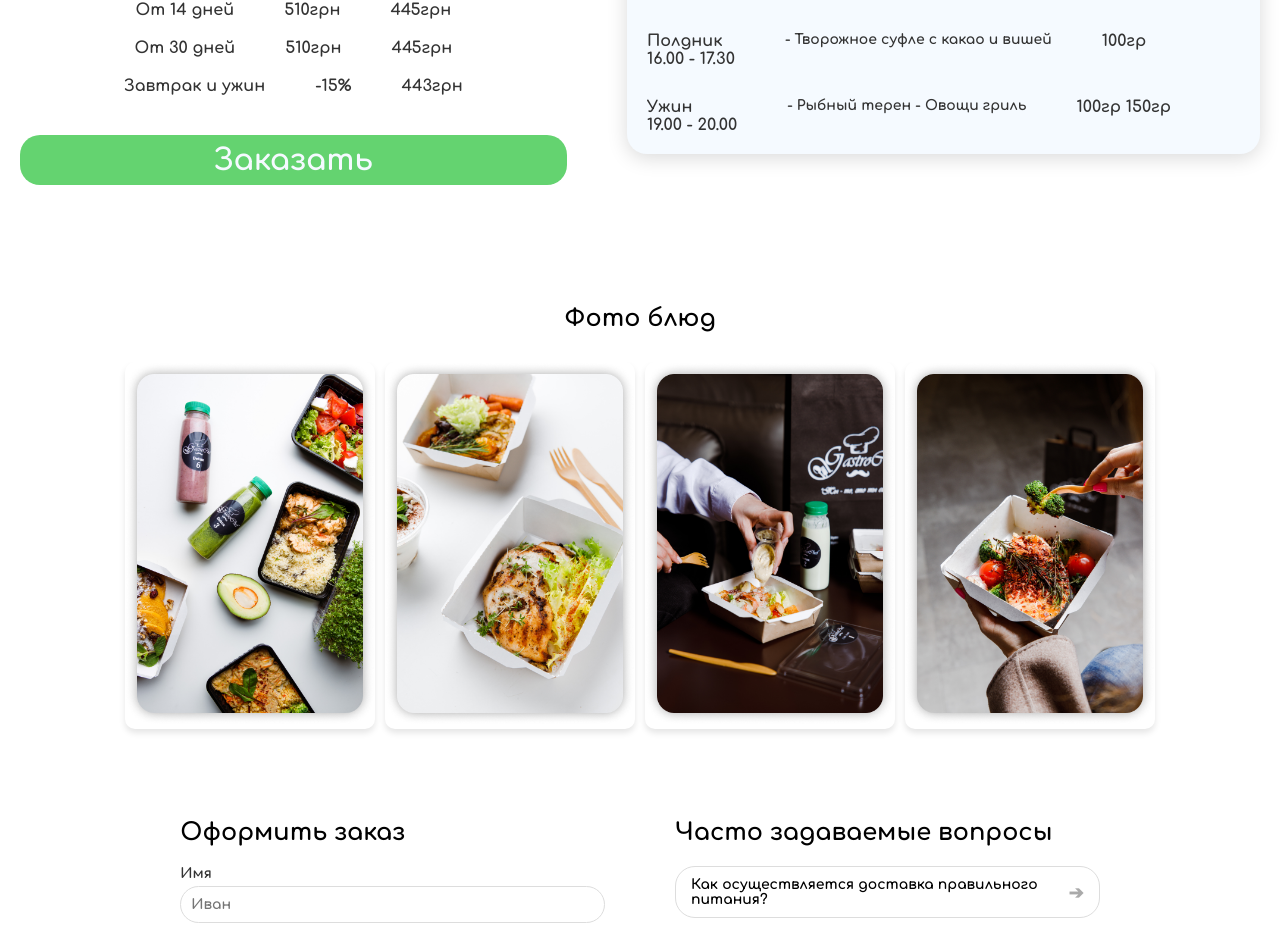
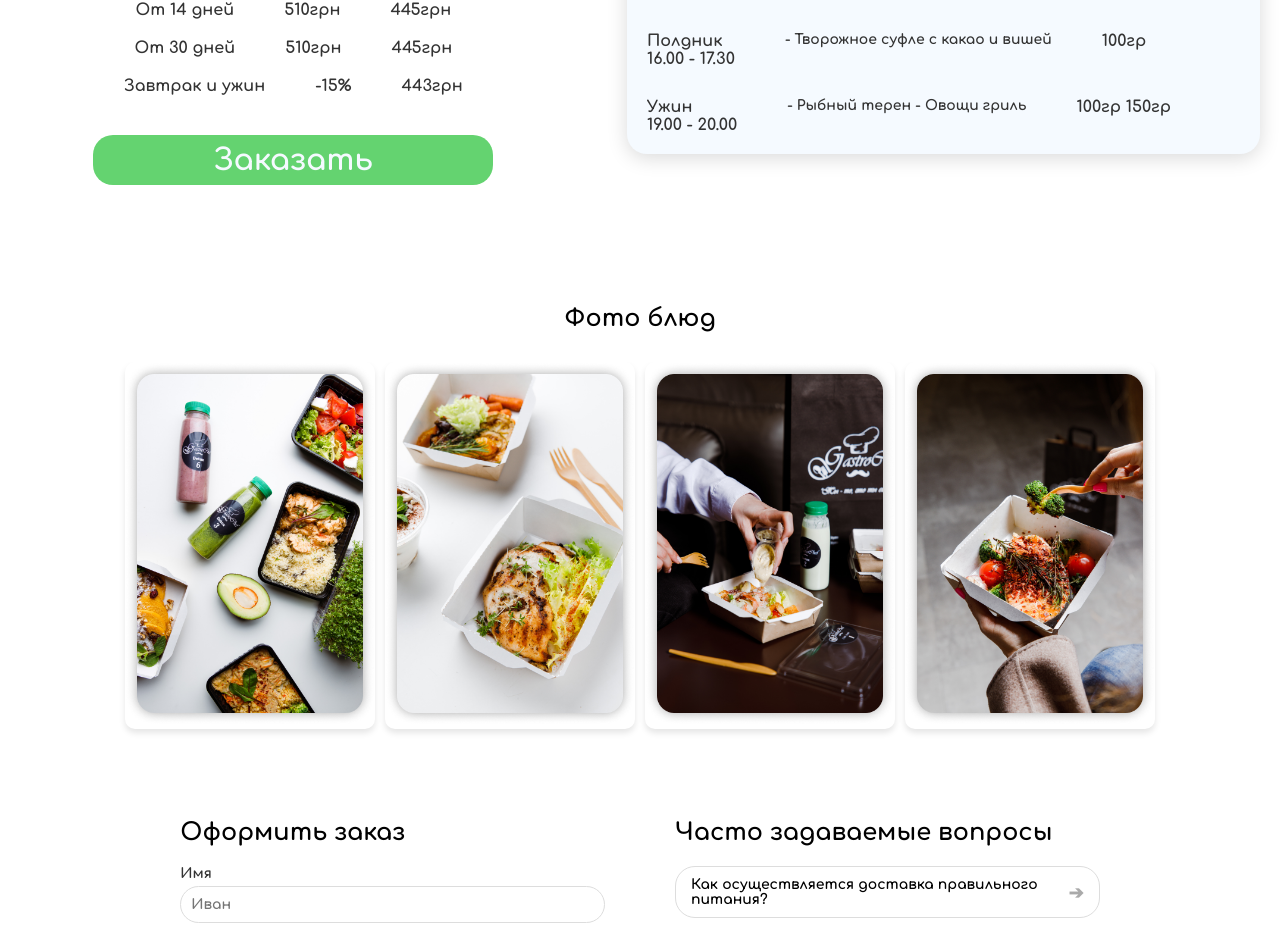
Before and after one commit to AmirSherov/detox-restaurant, a Next.js app: page / in a window 1280 px wide. Shown: the part 2300-3227 px from the top of the page. Built offline with nearby package versions, Linux system fonts and the light colour scheme.

Commit message:
small fixes

```diff
--- a/app/Blog/blog.scss
+++ b/app/Blog/blog.scss
@@ -53,7 +53,7 @@
     cursor: pointer;
     border-radius: 4px;
   }
-
+}
 .load-more-button {
   display: block;
   margin: 20px auto;
@@ -65,5 +65,3 @@
   border-radius: 4px;
   font-size: 16px;
 }
-
-}
--- a/app/DetailsPageGastro/[id]/gastroDetails.scss
+++ b/app/DetailsPageGastro/[id]/gastroDetails.scss
@@ -15,7 +15,8 @@
     grid-template-columns: repeat(2, 1fr);
     gap: 30px;
     width: 100%;
-    max-width: 1200px;
+    align-items: center;
+    max-width: 100%;
     padding: 20px;
     justify-content: center;
 
--- a/app/LandingItems/landing-page-info-section/index.jsx
+++ b/app/LandingItems/landing-page-info-section/index.jsx
@@ -57,7 +57,7 @@ export default function LandingPageInfoSection() {
                                 <div>443грн</div>
                             </div>
                         </div>
-                        <button>Заказать</button>
+                        <button className="schedule-button">Заказать</button>
                     </div>
                     <div className="schedule-right-side">
                         <div className="days">
--- a/app/LandingItems/landing-page-info-section/landingPageInfoSection.scss
+++ b/app/LandingItems/landing-page-info-section/landingPageInfoSection.scss
@@ -131,10 +131,11 @@ body {
     text-decoration: line-through;
 }
 
-.schedule-left-side button {
+.schedule-left-side .schedule-button {
     background-color: #64D370;
     color: #F5FAFF;
     width: 100%;
+    max-width: 400px;
     height: 50px;
     outline: none;
     margin-top: 40px;
--- a/app/LandingItems/smallModal/modals2.scss
+++ b/app/LandingItems/smallModal/modals2.scss
@@ -16,6 +16,7 @@
   position: fixed;
   z-index: 1;
   top: 0;
+  z-index: 90000;
   left: 0;
   width: 100%;
   height: 100%;
@@ -47,6 +48,7 @@
   background-color: #fff;
   padding: 20px;
   border-radius: 20px;
+  top: 50px;
   border: 1px solid #ddd;
   max-width: 500px;
   width: 100%;
--- a/app/Nav/nav.tsx
+++ b/app/Nav/nav.tsx
@@ -3,9 +3,11 @@ import "./nav.scss"
 import { useState } from "react"
 import { useRouter } from "next/navigation"
 import Link from "next/link"
+import SmallModal from "../LandingItems/smallModal/index.jsx"
 function Nav() {
     const router = useRouter()
     const [isOpen, setIsOpen] = useState(false)
+    const [isSmallModalOpen, setIsSmallModalOpen] = useState(false)
 
     const openMenu = () => {
         setIsOpen(!isOpen)
@@ -39,7 +41,7 @@ function Nav() {
                         <img height={100} width={150} src="/images/logo.png" alt="" />
                         <h4>healthy ration</h4>
                     </div>
-                    <div className="phone-number">
+                    <div onClick={() => { setIsSmallModalOpen(true) }} className="phone-number">
                         <img src="/images/phone-icon.png" alt="" />
                     </div>
                     <div onClick={() => { openMenu() }} className="burger-menu">
@@ -71,6 +73,7 @@ function Nav() {
                         <span>&times;</span>
                     </div>
                 </div>
+                <SmallModal status={isSmallModalOpen} close={() => setIsSmallModalOpen(false)} />
             </div>
         </>
     )
```
Lines whose indentation alone changed are shown as unchanged.
